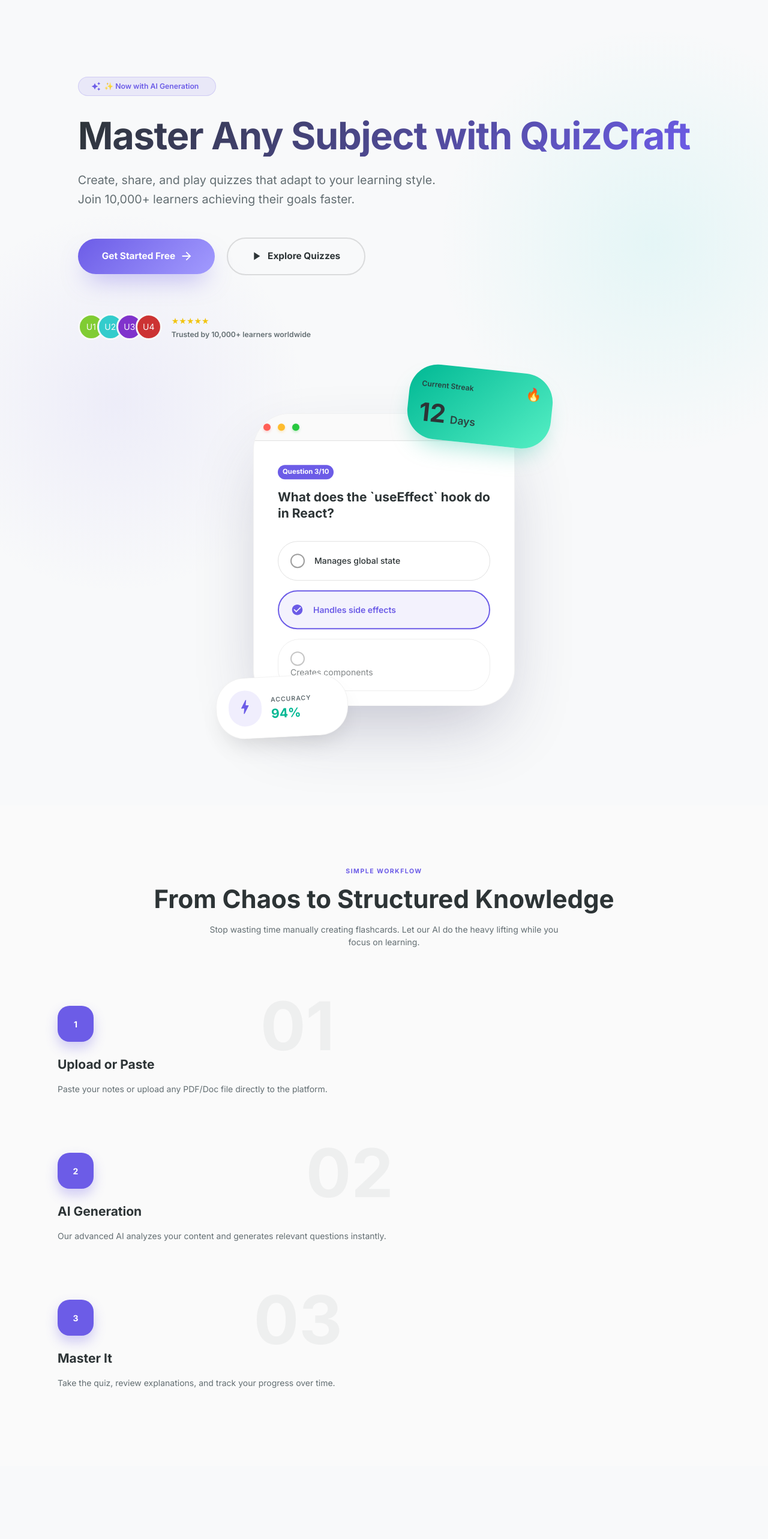
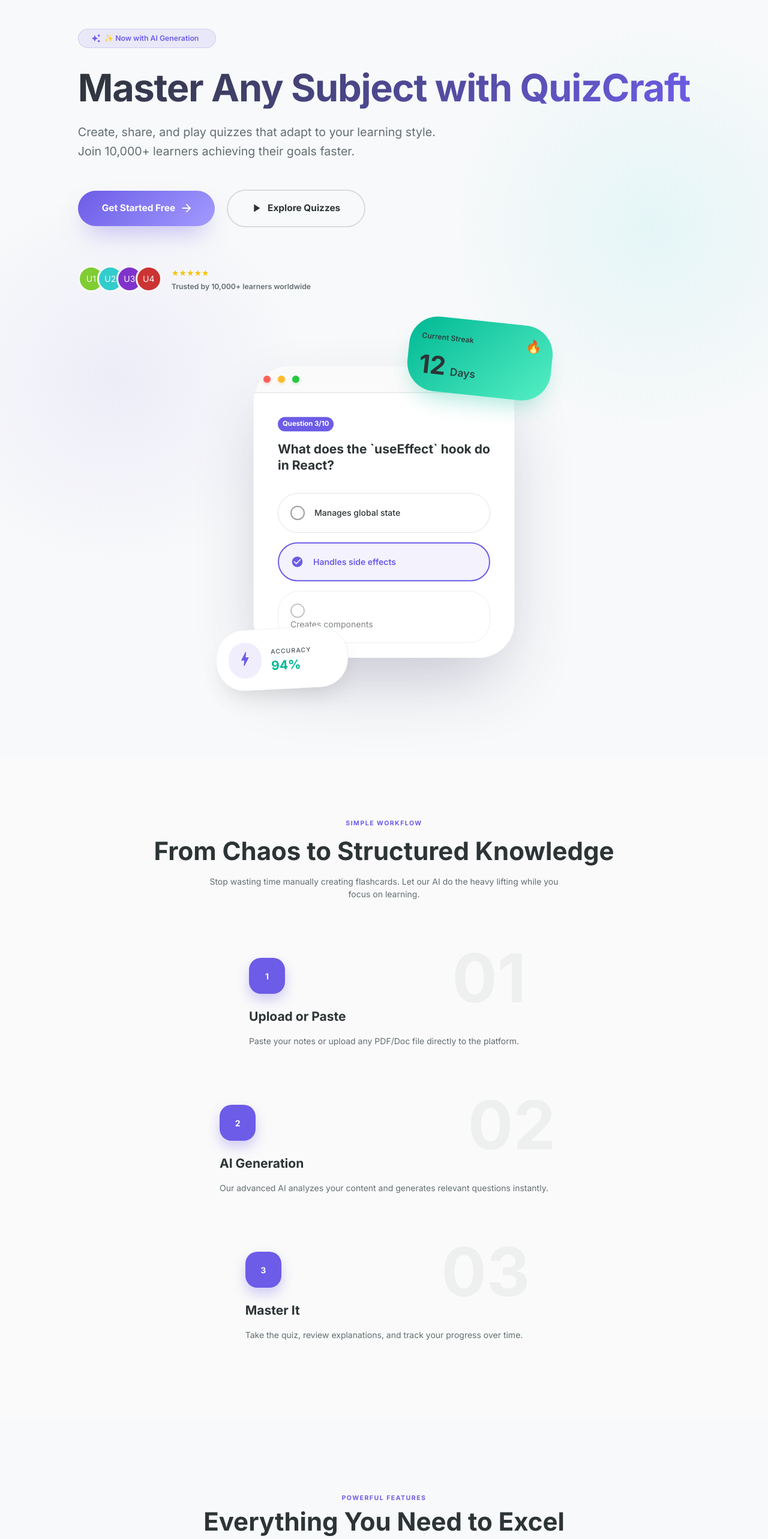
Before and after one commit to affanahmad024/quiz-craft-frontend, a React (Vite) app: page / in a window 1280 px wide. Shown: the top 2566 px of the page at 60% size. Built offline with nearby package versions, Linux system fonts and the light colour scheme.

Commit message:
landing improved

```diff
--- a/src/screens/LandingPage.jsx
+++ b/src/screens/LandingPage.jsx
@@ -118,8 +118,8 @@
         sx={{
           position: 'relative',
           overflow: 'hidden',
-          pt: { xs: 12, md: 16 }, // Significant top padding
-          pb: { xs: 12, md: 16 }, // Significant bottom padding
+          pt: { xs: 4, md: 6 },
+          pb: { xs: 12, md: 16 },
           background: isDarkMode
             ? 'radial-gradient(circle at 15% 50%, rgba(108, 92, 231, 0.15), transparent 25%), radial-gradient(circle at 85% 30%, rgba(0, 206, 201, 0.15), transparent 25%)'
             : 'radial-gradient(circle at 15% 50%, rgba(108, 92, 231, 0.08), transparent 25%), radial-gradient(circle at 85% 30%, rgba(0, 206, 201, 0.08), transparent 25%)',
@@ -420,7 +420,7 @@
                 </Typography>
              </Box>
 
-             <Grid container spacing={4}>
+             <Grid container spacing={4} justifyContent="center">
                  {[
                      { step: '01', title: 'Upload or Paste', desc: 'Paste your notes or upload any PDF/Doc file directly to the platform.' },
                      { step: '02', title: 'AI Generation', desc: 'Our advanced AI analyzes your content and generates relevant questions instantly.' },
```
